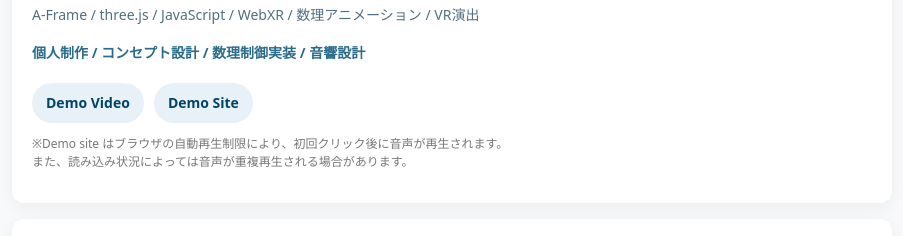
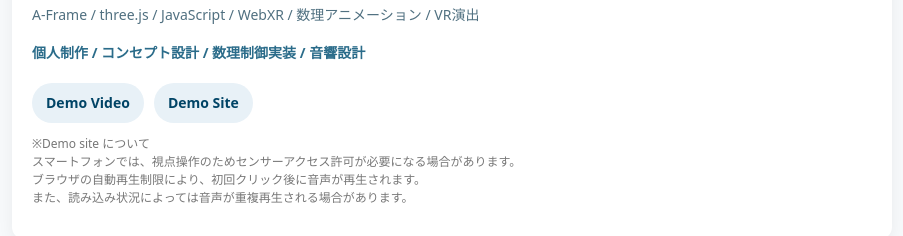
Before and after one commit to tsuki-a/portfolio, a plain HTML site: page index.html in a window 1280 px wide. Shown: the part 6490-6726 px from the top of the page, without its empty margins (188-1091 px from the left). Drawn offline with Linux system fonts and the light colour scheme; grey boxes are pictures that could not be loaded.

Commit message:
update note for skate animation demo site

```diff
--- a/index.html
+++ b/index.html
@@ -383,7 +383,9 @@
 					</div>
 
 					<p class="note">
-					※Demo site はブラウザの自動再生制限により、初回クリック後に音声が再生されます。<br>
+					※Demo site について<br>
+					スマートフォンでは、視点操作のためセンサーアクセス許可が必要になる場合があります。<br>
+					ブラウザの自動再生制限により、初回クリック後に音声が再生されます。<br>
 					また、読み込み状況によっては音声が重複再生される場合があります。
 					</p>
 
```
